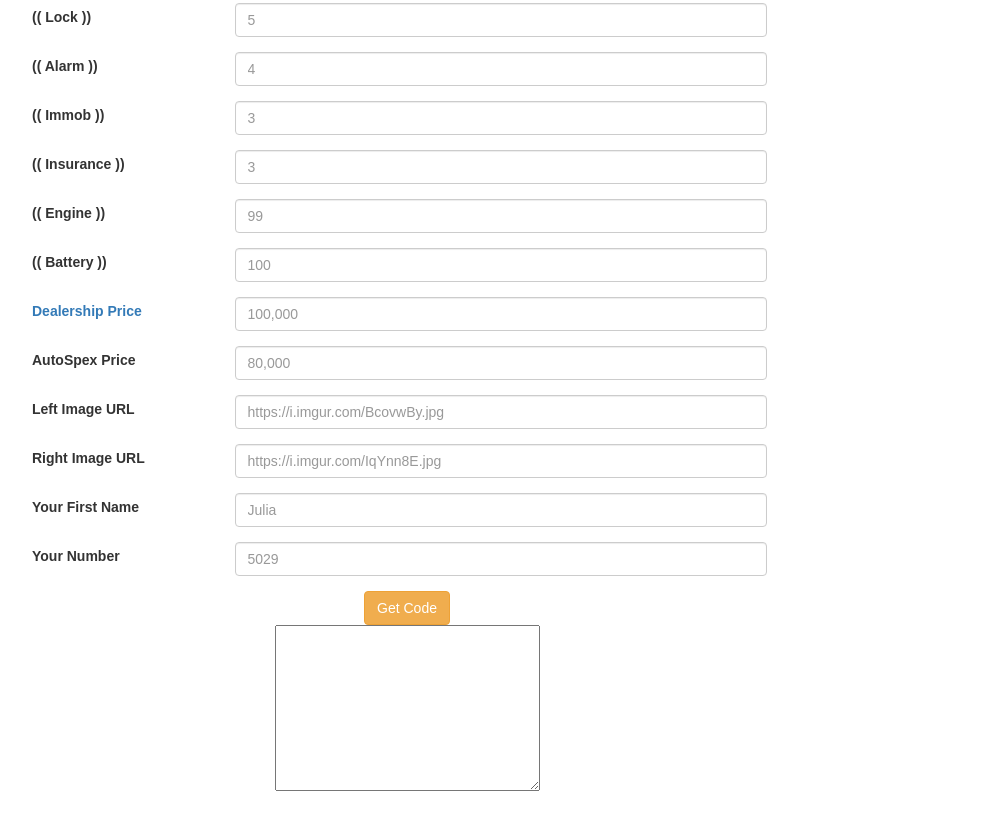
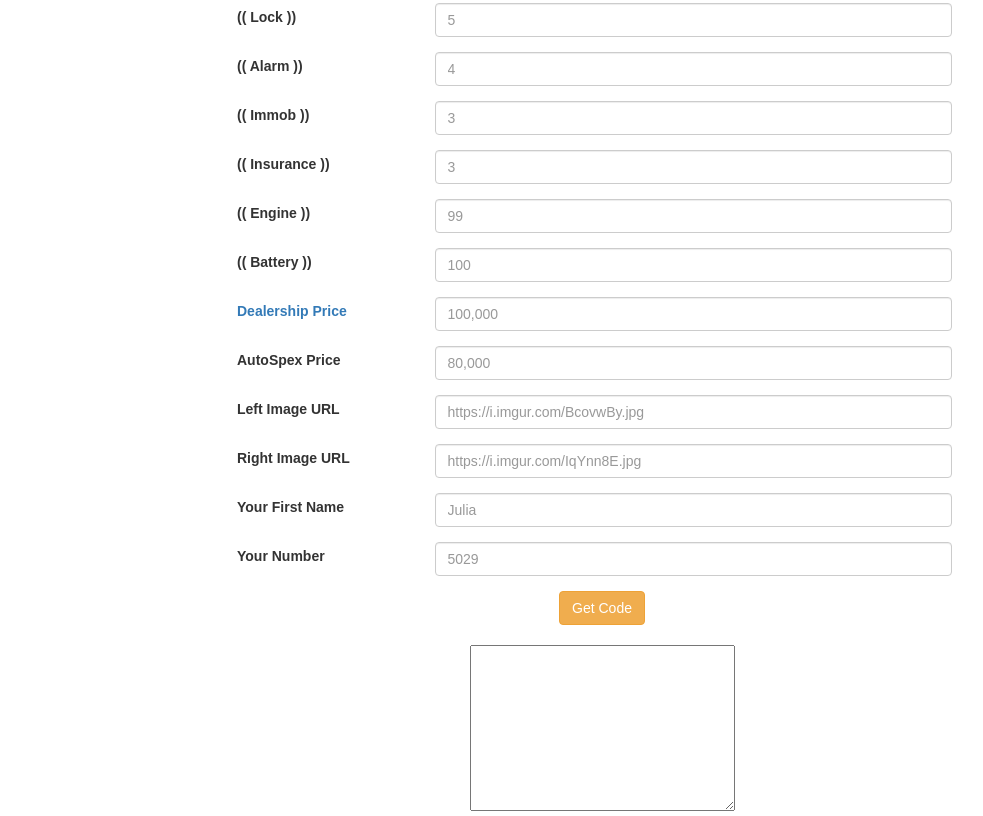
Before and after one commit to U10S1L/autospex_car-sales, a React app: page / in a window 1280 px wide. Shown: the part 379-1195 px from the top of the page, without its empty margins (38-1021 px from the left). Built offline with nearby package versions, Linux system fonts and the light colour scheme.

Commit message:
styling changes

```diff
--- a/src/components/form/form.css
+++ b/src/components/form/form.css
@@ -11,3 +11,7 @@
   display: flex;
   justify-content: space-between;
 }
+
+#bbCodeText {
+  margin-top: 2rem;
+}
--- a/src/index.js
+++ b/src/index.js
@@ -9,7 +9,7 @@ function App() {
     <div className="App">
       <h1>AutoSpex Car Sales</h1>
       <Container>
-        <div className="row">
+        <div className="row mainContent">
           <div className="col-xs-8">
             <SalesForm />
           </div>
--- a/src/styles.css
+++ b/src/styles.css
@@ -2,3 +2,9 @@
   font-family: sans-serif;
   text-align: center;
 }
+
+.mainContent {
+  margin: auto;
+  display: flex;
+  justify-content: center;
+}
```
